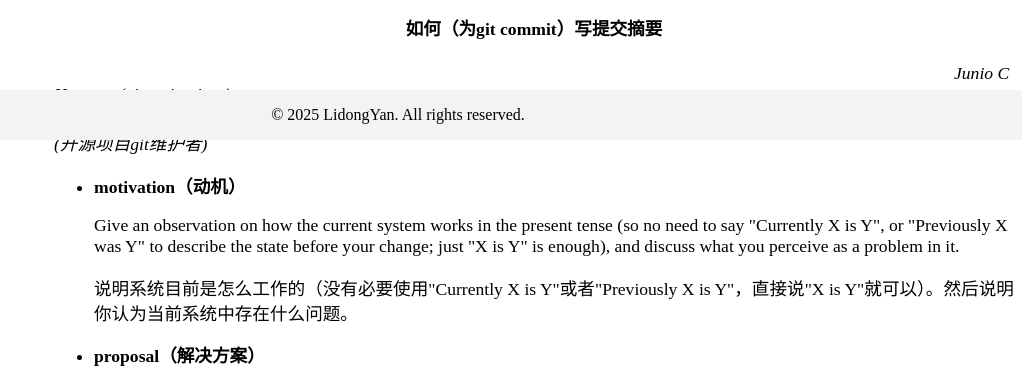
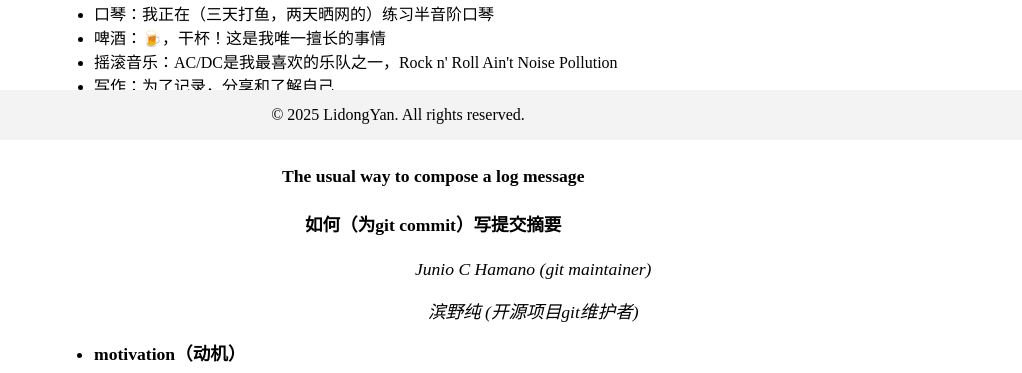
Before and after one commit to brandb97/brandb97.github.io, a React (Vite) app: page / in a window 1280 px wide. Shown: the part 660-1033 px from the top of the page, without its empty margins (258-1280 px from the left). Built offline with nearby package versions, Linux system fonts and the light colour scheme.

Commit message:
Fixup: fix main css width problem
Signed-off-by: Lidong Yan <yldhome2d2@gmail.com>

```diff
--- a/src/AboutMe.jsx
+++ b/src/AboutMe.jsx
@@ -42,20 +42,20 @@ function AboutMe() {
         <div style={{fontSize: "1.1em"}}>
             <h4 style={{textAlign: "center"}}>The usual way to compose a log message</h4>
             <h4 style={{textAlign: "center"}}>如何（为git commit）写提交摘要</h4>
-            <span style={{
-                marginLeft: "900px",
+            <p style={{
+                marginLeft: "200px",
                 textAlign: "center",
                 fontStyle: "italic",
             }}>
                 Junio C Hamano (git maintainer)
-            </span>
-            <span style={{
-                marginLeft: "900px",
+            </p>
+            <p style={{
+                marginLeft: "200px",
                 textAlign: "center",
                 fontStyle: "italic",
             }}>
                 滨野纯 (开源项目git维护者)
-            </span>
+            </p>
             <ul>
                 <li> <span style={{fontWeight: "bold"}}>motivation（动机）</span>
                     <p>Give an observation on how the current system works in the present tense (so no need to say "Currently X is Y", or "Previously X was Y" to describe the state before your change; just "X is Y" is enough), and discuss what you perceive as a problem in it.</p>
--- a/src/App.css
+++ b/src/App.css
@@ -86,5 +86,6 @@
 }
 
 main {
-    margin-left: 17rem;
+  margin-left: 17rem;
+  width: 60%;
 }
```
